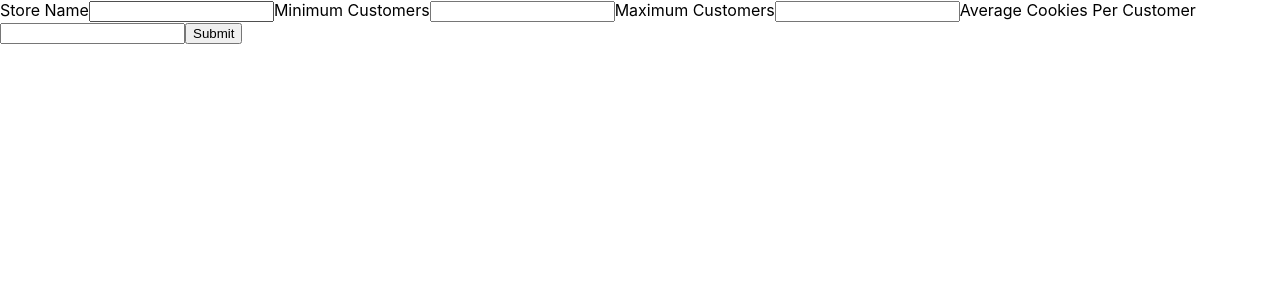
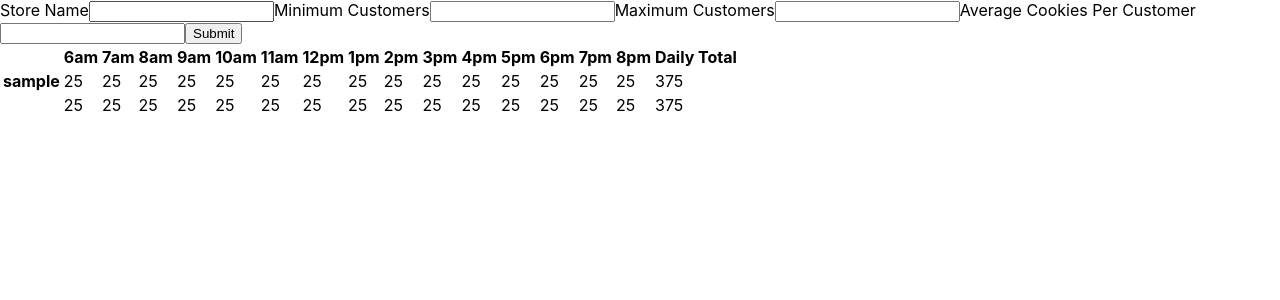
Before and after one commit to evanslaton/react, a React (Create React App) app in the folder cookie-store/: page / in a window 1280 px wide. Both pictures are taken after typing "Sample", "5", "5", "5" into the empty fields and a click on the button "Submit". Shown: the top 300 px of the page. Built offline with nearby package versions, Linux system fonts and the light colour scheme; the HTML template or start-up script is replaced by a standard one.

Commit message:
Created table component

```diff
--- a/cookie-store/src/App.js
+++ b/cookie-store/src/App.js
@@ -1,18 +1,22 @@
 import React, { Component } from 'react';
 import Form from './Form'
+import Table from './Table'
 import './App.css';
 
 class App extends Component {
   constructor(props) {
     super(props);
     this.state = {
-      stores: []
+      stores: [],
+      allStoreCookiesPerHourTotals: [],
+      allStoreDailyTotal: ''
     }
 
     this.updateStores = this.updateStores.bind(this);
     this.getStoreIndex = this.getStoreIndex.bind(this);
     this.addStore = this.addStore.bind(this);
     this.changeStores = this.changeStores.bind(this);
+    this.calculateAllStoreCookiesPerHourTotals = this.calculateAllStoreCookiesPerHourTotals.bind(this);
   }
 
   updateStores(storeInfo) {
@@ -44,7 +48,11 @@ class App extends Component {
   addStore(storeToAdd) {
     this.setState({
       stores: this.state.stores.concat(storeToAdd)
-    }, () => console.log("Add Stores", this.state.stores))
+    }, () => this.setState({
+      allStoreCookiesPerHourTotals: this.calculateAllStoreCookiesPerHourTotals()
+    }, () => this.setState({
+      allStoreDailyTotal: this.calculateAllStoreDailyTotal()
+    })))
   }
 
   changeStores(store, index) {
@@ -52,13 +60,42 @@ class App extends Component {
     updatedStores[index] = store
     this.setState({
       stores: updatedStores
-    }, () => console.log("Change Stores", this.state.stores))
+    }, () => this.setState({
+      allStoreCookiesPerHourTotals: this.calculateAllStoreCookiesPerHourTotals()
+    }, () => this.setState({
+      allStoreDailyTotal: this.calculateAllStoreDailyTotal()
+    })))
+  }
+
+  calculateAllStoreCookiesPerHourTotals() {
+    const allStoreCookiesPerHourTotals = [];
+    let total;
+
+    for (let i = 0; i < Store.hoursOfOperation.length; i++) {
+      total = 0;
+      for (let j = 0; j < this.state.stores.length; j++) {
+        total += parseInt(this.state.stores[j].cookiesPerHour[i]);
+      }
+      allStoreCookiesPerHourTotals.push(total);
+    }
+
+    return allStoreCookiesPerHourTotals;
+  }
+
+  calculateAllStoreDailyTotal() {
+    return this.state.allStoreCookiesPerHourTotals.reduce((cookies, totalCookies) => cookies + totalCookies);
   }
 
   render() {
     return (
       <div>
         <Form updateStores={this.updateStores} />
+        <Table
+          stores={this.state.stores}
+          hoursOfOperation={Store.hoursOfOperation}
+          allStoreCookiesPerHourTotals={this.state.allStoreCookiesPerHourTotals}
+          allStoreDailyTotal={this.state.allStoreDailyTotal}
+        />
       </div>
     );
   }
@@ -76,7 +113,7 @@ function Store(name, minimumCustomers, maximumCustomers, averageCookiesPerCustom
   this.employeesPerHour = [];
 }
 
-Store.hoursOfOperation = ['6am', '7am', '8am', '9am', '10am'];
+Store.hoursOfOperation = ['6am', '7am', '8am', '9am', '10am', '11am', '12pm', '1pm', '2pm', '3pm', '4pm', '5pm', '6pm', '7pm', '8pm'];
 Store.allStoreCookiesPerHourTotals = [];
 Store.AllStoresEmployeesPerHourTotals = [];
 
@@ -93,7 +130,7 @@ Store.prototype.getDailyCookieTotal = function() {
 }
 
 Store.prototype.calculateEmployeesPerHour = function() {
-// TODO
+  // TODO
 }
 
 Store.prototype.getRandomNumber = function() {
--- /dev/null
+++ b/cookie-store/src/Table.js
@@ -0,0 +1,60 @@
+import React, { Component } from 'react';
+
+const Table = (props) => {
+  return (
+    <table>
+      <TableHeader hoursOfOperation={props.hoursOfOperation} />
+      <TableBody stores={props.stores} />
+      <TableFooter
+        allStoreCookiesPerHourTotals={props.allStoreCookiesPerHourTotals}
+        allStoreDailyTotal={props.allStoreDailyTotal}
+      />
+    </table>
+  )
+}
+
+const TableHeader = (props) => {
+  return (
+    <thead>
+      <tr>
+        <td></td>
+        {props.hoursOfOperation.map((hour, key) =>
+          <th key={key}>{hour}</th>
+        )}
+        <th>Daily Total</th>
+      </tr>
+    </thead>
+  )
+}
+
+const TableBody = (props) => {
+  return (
+    <tbody>
+      {props.stores.map((store, key) =>
+        <tr key={key}>
+          <th>{store.name}</th>
+          {store.cookiesPerHour.map((cookies, key) =>
+            <td key={key}>{cookies}</td>
+          )}
+          <td>{store.dailyCookieTotal}</td>
+        </tr>
+      )}
+    </tbody>
+  )
+}
+
+const TableFooter = (props) => {
+  return (
+    <tfoot>
+      <tr>
+        <td></td>
+        {props.allStoreCookiesPerHourTotals.map((total, key) =>
+          <td key={key}>{total}</td>
+        )}
+        <td>{props.allStoreDailyTotal}</td>
+      </tr>
+    </tfoot>
+  )
+}
+
+export default Table;
```
Also changed, not shown: cookie-store/src/Form.js (line endings or trailing spaces).
